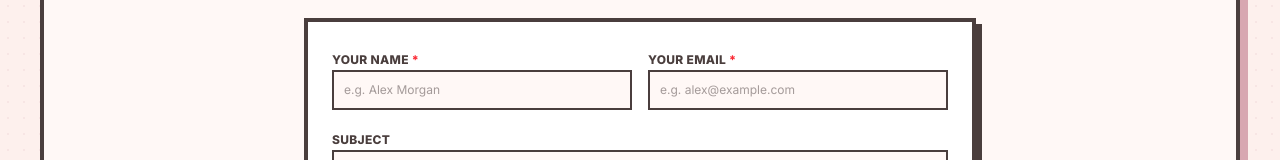
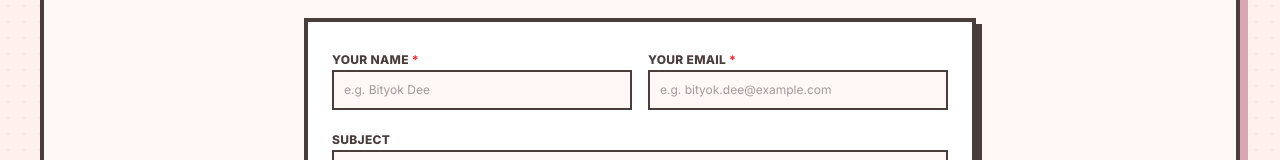
Before and after one commit to shsa00/pf-shsa, a Next.js app: page / in a window 1280 px wide. Both pictures are taken after a click on the button "✦ CONTACT". Shown: the part 338-498 px from the top of the page. Built offline with nearby package versions, Linux system fonts and the light colour scheme.

Commit message:
replace message placeholders

```diff
--- a/src/app/page.tsx
+++ b/src/app/page.tsx
@@ -807,7 +807,7 @@ export default function Home() {
         type="text"
         name="name"
         required
-        placeholder="e.g. Alex Morgan"
+        placeholder="e.g. Bityok Dee"
         className={`w-full border-2 p-2.5 text-xs font-mono outline-none transition-colors ${
           darkMode ? 'bg-[#262335] border-[#907AD6] text-white' : 'bg-[#FFF8F6] border-[#4A3E3D]'
         }`}
@@ -822,7 +822,7 @@ export default function Home() {
         type="email"
         name="email"
         required
-        placeholder="e.g. alex@example.com"
+        placeholder="e.g. bityok.dee@example.com"
         className={`w-full border-2 p-2.5 text-xs font-mono outline-none transition-colors ${
           darkMode ? 'bg-[#262335] border-[#907AD6] text-white' : 'bg-[#FFF8F6] border-[#4A3E3D]'
         }`}
```
